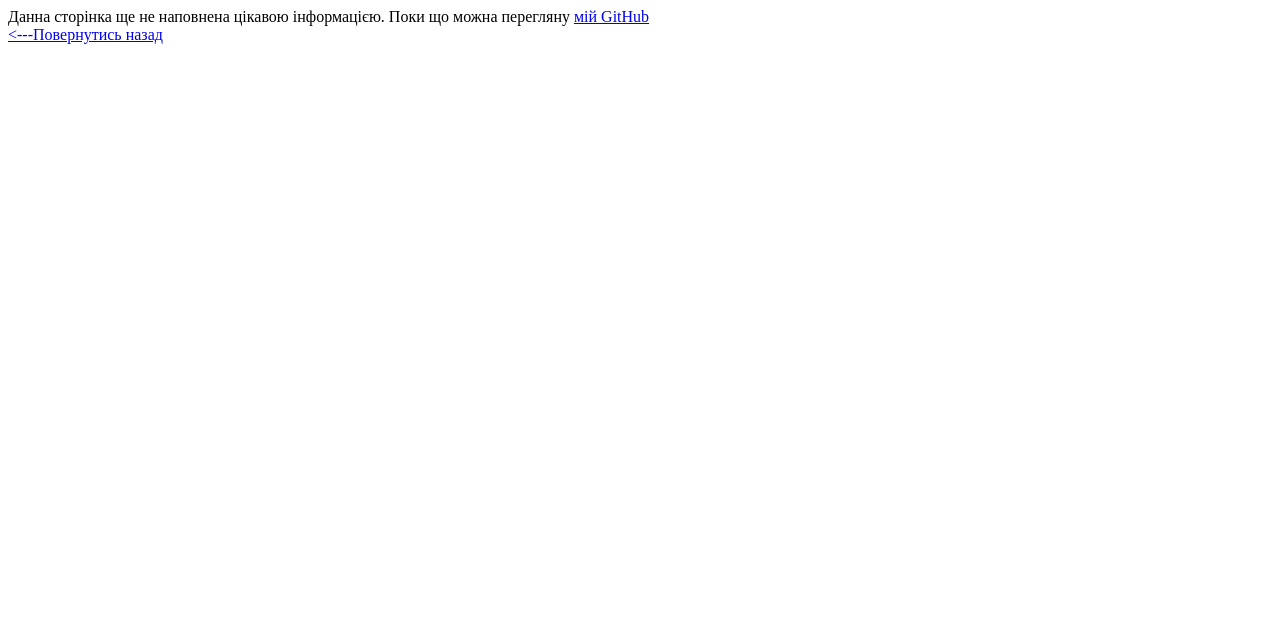
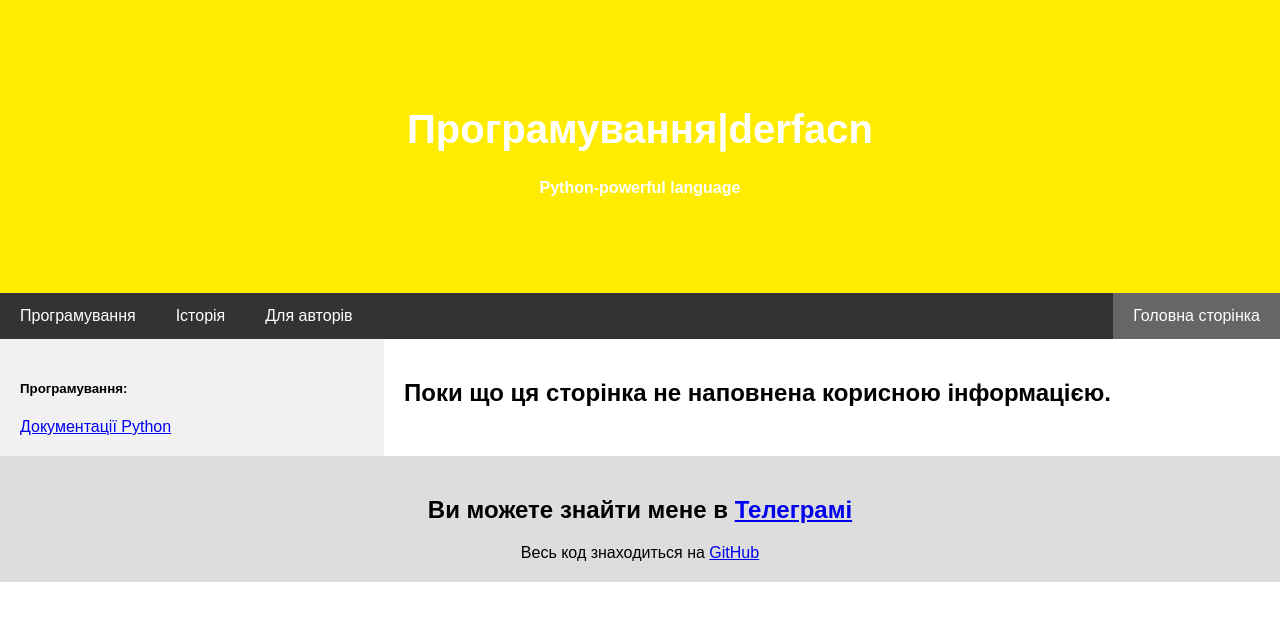
Before and after one commit to DerFacn/derfacn.github.io, a plain HTML site: page programming.html in a window 1280 px wide. Drawn offline with Linux system fonts and the light colour scheme.

Commit message:
Add files via upload

```diff
--- a/programming.html
+++ b/programming.html
@@ -1,10 +1,48 @@
 <!DOCTYPE html>
 <html lang="en">
 <head>
-  <title>Програмування|derfacn</title>
+<title>Програмування|derfacn</title>
+<link href="style/programming.css" rel="stylesheet" type="text/css"> <!-- STYLE -->
+
+<link rel="apple-touch-icon" sizes="76x76" href="style/apple-touch-icon.png">
+<link rel="icon" type="image/png" sizes="32x32" href="style/favicon-32x32.png">
+<link rel="icon" type="image/png" sizes="16x16" href="style/favicon-16x16.png">
+<link rel="manifest" href="style/site.webmanifest">						<!-- ICON -->
+<link rel="mask-icon" href="style/safari-pinned-tab.svg" color="#5bbad5">
+<meta name="msapplication-TileColor" content="#da532c">
+<meta name="theme-color" content="#ffffff">
+
+<meta charset="UTF-8">
+<meta name="viewport" content="width=device-width, initial-scale=1">
 </head>
 <body>
-  Данна сторінка ще не наповнена цікавою інформацією. Поки що можна перегляну <a href="https://github.com/DerFacn">мій GitHub</a><br>
-  <a href="https://derfacn.github.io/index.html"><---Повернутись назад</a>
+
+<div class="header">
+  <h1>Програмування|derfacn</h1>
+  <p><b>Python-powerful language</b></p>
+</div>
+
+<div class="navbar">
+  <a href="programming.html">Програмування</a>
+  <a href="history.html">Історія</a>
+  <a href="learning.html">Для авторів</a>
+  <a href="index.html" class="right active">Головна сторінка</a>
+</div>
+
+<div class="row">
+  <div class="side">
+    <h5>Програмування:</h5>
+    <a href="https://www.python.org/doc/">Документації Python</a>
+  </div>
+  <div class="main">
+    <h2>Поки що ця сторінка не наповнена корисною інформацією.</h2>
+  </div>
+</div>
+
+<div class="footer">
+<h2>Ви можете знайти мене в <a href="https://t.me/derfacn">Телеграмі</a></h2>
+	Весь код знаходиться на <a href="https://github.com/DerFacn/derfacn.github.io/">GitHub</a>
+</div>
+
 </body>
 </html>
```
Also changed, not shown: history.html (+1 -1 lines), index.html (+1 -1 lines).
